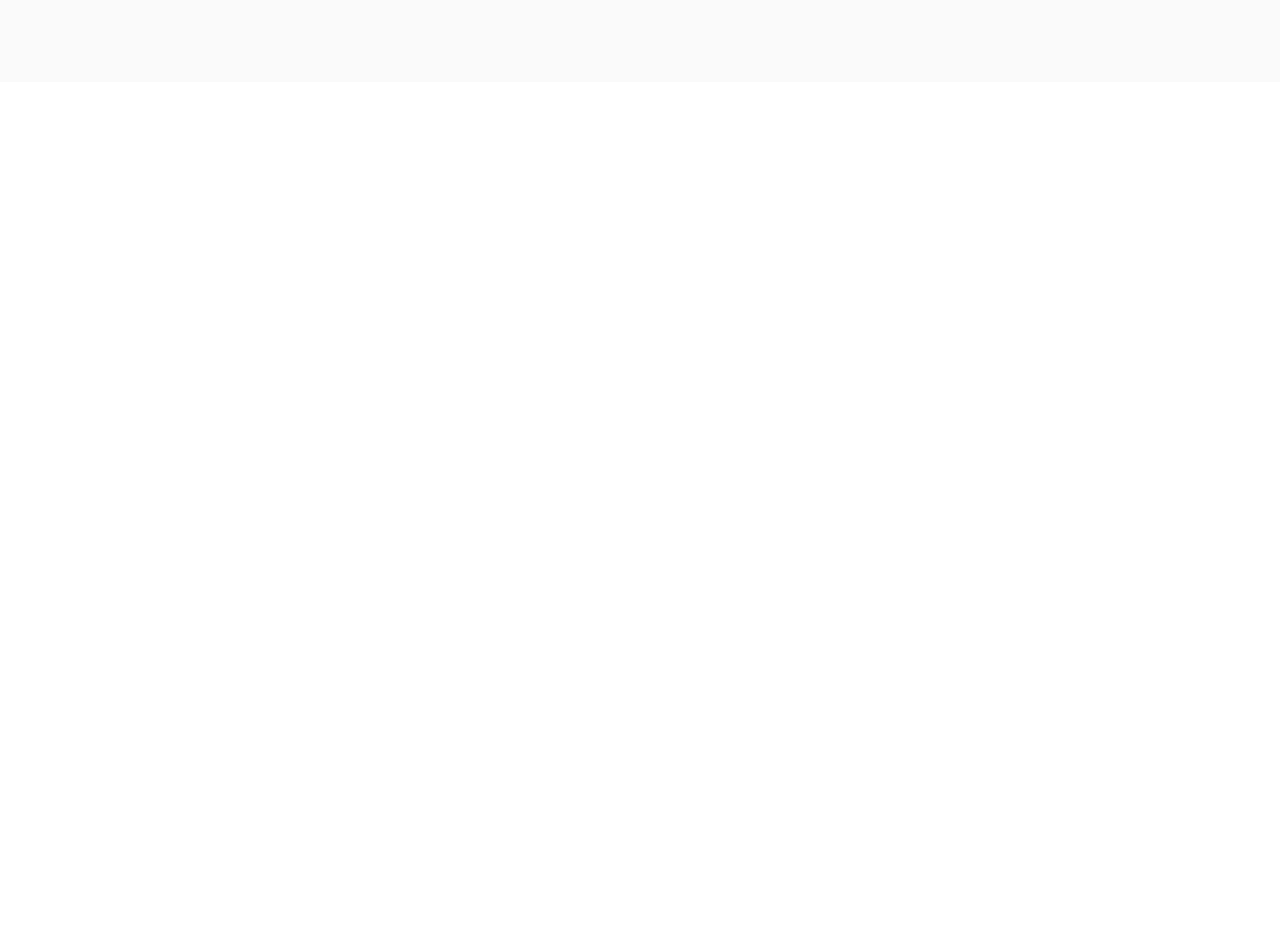
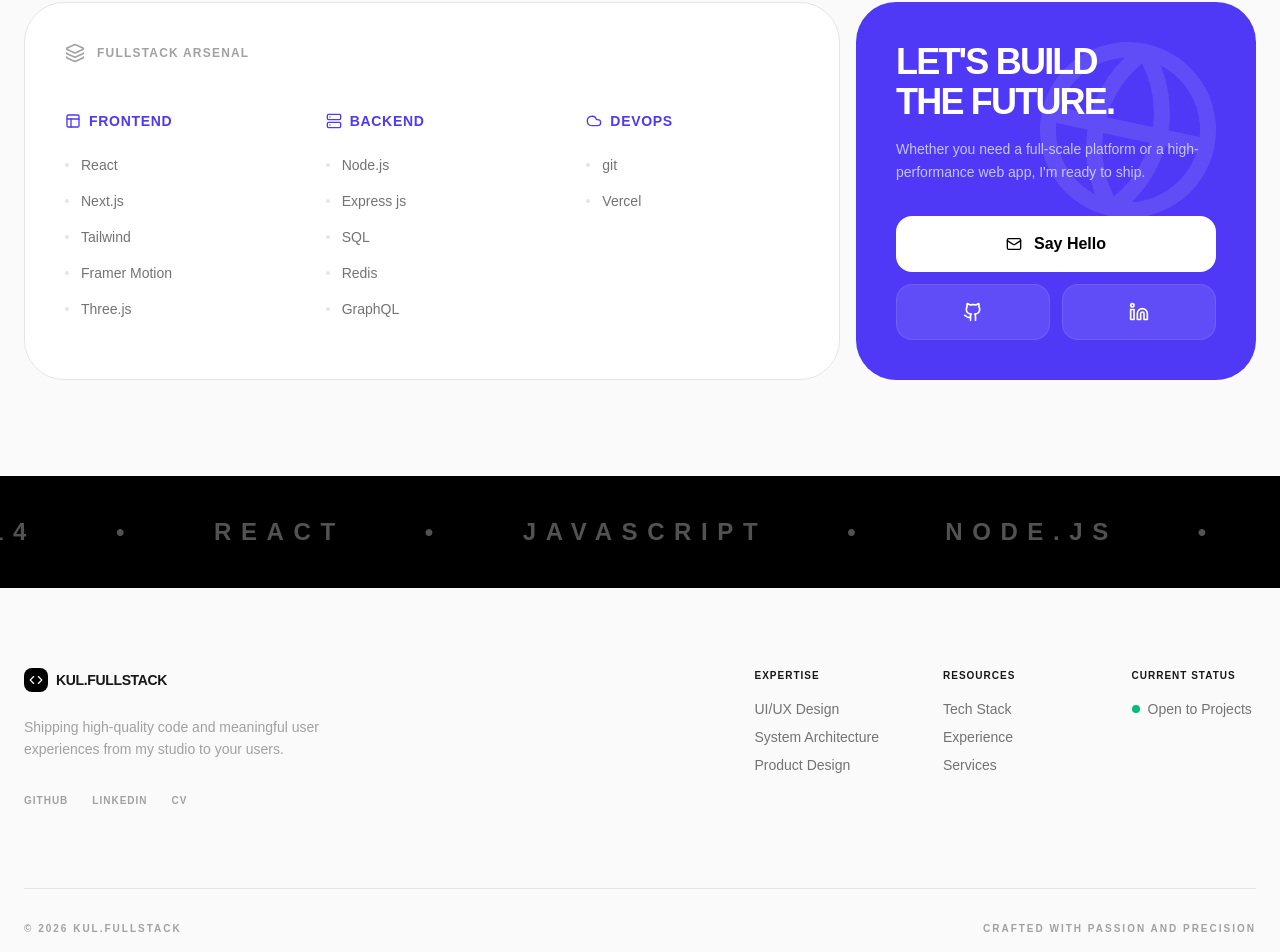
Before and after one commit to kul349/portfolio, a Next.js app: page / in a window 1280 px wide. Shown: the part 1654-2606 px from the top of the page. Before the commit the page ends 1736 px from the top, so only its background shows below. Built offline with nearby package versions, Linux system fonts and the light colour scheme.

Commit message:
adding the footer

```diff
--- a/src/app/page.js
+++ b/src/app/page.js
@@ -98,6 +98,16 @@ const App = () => {
     <div className="min-h-screen bg-[#FAFAFA] text-[#171717] font-sans selection:bg-indigo-600 selection:text-white scroll-smooth">
       <style>
         {`
+        @keyframes marquee {
+          0% { transform: translateX(0); }
+          100% { transform: translateX(-50%); }
+        }
+        .animate-marquee {
+          display: flex;
+          width: 200%;
+          animation: marquee 40s linear infinite;
+        }
+
        .bento-grid{
        display:grid;
        grid-template-columns: repeat(12, 1fr);
@@ -305,8 +315,166 @@ const App = () => {
               ))}
             </div>
           </div>
+
+          {/* stack selector */}
+          <div
+            id="stack"
+            className="col-span-12 lg:col-span-8 bg-white border border-neutral-200 rounded-[2.5rem] p-10 hover:border-neutral-400 transition-colors"
+          >
+            <div className="flex items-center justify-between mb-12">
+              <div className="flex items-center gap-3">
+                <Layers className="w-5 h-5 text-neutral-400" />
+                <span className="text-xs font-bold text-neutral-400 uppercase tracking-widest">
+                  Fullstack Arsenal
+                </span>
+              </div>
+            </div>
+            <div className="grid md:grid-cols-3 gap-12">
+              {fullstackSkills.map((section, i) => (
+                <div key={i}>
+                  <div className="flex items-center gap-2 mb-6 text-indigo-600">
+                    {section.icon}
+                    <h4 className="font-bold text-sm uppercase tracking-wider">
+                      {section.category}
+                    </h4>
+                  </div>
+                  <ul className="space-y-4">
+                    {section.tools.map((tool) => (
+                      <li
+                        key={tool}
+                        className="flex items-center gap-3 text-sm font-medium group cursor-default"
+                      >
+                        <div className="w-1 h-1 bg-neutral-200 rounded-full group-hover:w-4 group-hover:bg-indigo-500 transition-all"></div>
+                        <span className="text-neutral-500 group-hover:text-black transition-colors">
+                          {tool}
+                        </span>
+                      </li>
+                    ))}
+                  </ul>
+                </div>
+              ))}
+            </div>
+          </div>
+
+          <div
+            id="contact"
+            className="col-span-12 lg:col-span-4 bg-indigo-600 rounded-[2.5rem] p-10 text-white flex flex-col justify-between relative overflow-hidden group"
+          >
+            <div className="relative z-10">
+              <h3 className="text-4xl font-black tracking-tighter mb-4 uppercase">
+                Let's Build <br /> The Future.
+              </h3>
+              <p className="text-indigo-100 text-sm leading-relaxed mb-8 opacity-80">
+                Whether you need a full-scale platform or a high-performance web
+                app, I'm ready to ship.
+              </p>
+            </div>
+            <div className="relative z-10 space-y-3">
+              <a
+                href="mailto:karkikulbahadur344@gmail.com"
+                className="w-full h-14 bg-white text-black rounded-2xl font-bold flex items-center justify-center gap-3 hover:scale-[1.02] active:scale-95 transition-all"
+              >
+                <Mail className="w-4 h-4" /> Say Hello
+              </a>
+              <div className="flex gap-3">
+                <a
+                  href="https://github.com/kul349"
+                  className="flex-1 h-14 bg-white/10 rounded-2xl flex items-center justify-center hover:bg-white/20 transition-all border border-white/10"
+                >
+                  <Github className="w-5 h-5" />
+                </a>
+                <a
+                  href="www.linkedin.com/in/kul-karki-2998b3282"
+                  className="flex-1 h-14 bg-white/10 rounded-2xl flex items-center justify-center hover:bg-white/20 transition-all border border-white/10"
+                >
+                  <Linkedin className="w-5 h-5" />
+                </a>
+              </div>
+            </div>
+            <div className="absolute top-0 right-0 p-8 opacity-10 rotate-12 group-hover:rotate-45 transition-transform duration-1000 pointer-events-none">
+              <Globe className="w-48 h-48" />
+            </div>
+          </div>
         </div>
       </main>
+      {/* Ribbon */}
+      <div className="bg-black py-10 overflow-hidden">
+        <div className="animate-marquee items-center gap-20 text-neutral-600 font-black text-2xl uppercase tracking-[0.4em] whitespace-nowrap">
+          <span>Next.js 14</span> <span>•</span> <span>React</span>{" "}
+          <span>•</span>
+          <span>JavaScript</span> <span>•</span> <span>Node.js</span>{" "}
+          <span>•</span>
+          <span>GraphQL</span> <span>•</span> <span>AWS</span> <span>•</span>
+          <span>Tailwind</span> <span>•</span> <span>MySQL</span> <span>•</span>
+          <span>Next.js 14</span> <span>•</span> <span>React</span>{" "}
+          <span>•</span>
+        </div>
+      </div>
+      <footer className="py-20 px-6 bg-neutral-50">
+        <div className="max-w-7xl mx-auto flex flex-col md:flex-row justify-between items-start gap-16">
+          <div className="max-w-xs">
+            <div className="flex items-center gap-2 mb-6">
+              <div className="w-6 h-6 bg-black rounded-lg flex items-center justify-center">
+                <Code className="w-3.5 h-3.5 text-white" />
+              </div>
+              <span className="font-bold text-sm tracking-tight">
+                KUL.FULLSTACK
+              </span>
+            </div>
+            <p className="text-neutral-400 text-sm leading-relaxed mb-8">
+              Shipping high-quality code and meaningful user experiences from my
+              studio to your users.
+            </p>
+            <div className="flex gap-6 text-[10px] font-black uppercase tracking-widest text-neutral-400">
+              <a href="#" className="hover:text-indigo-600 transition-colors">
+                GitHub
+              </a>
+              <a href="#" className="hover:text-indigo-600 transition-colors">
+                LinkedIn
+              </a>
+              <a href="#" className="hover:text-indigo-600 transition-colors">
+                CV
+              </a>
+            </div>
+          </div>
+
+          <div className="grid grid-cols-2 md:grid-cols-3 gap-16">
+            <div className="space-y-4">
+              <h5 className="text-[10px] font-black uppercase tracking-widest text-neutral-900">
+                Expertise
+              </h5>
+              <div className="flex flex-col gap-2 text-sm text-neutral-500">
+                <span>UI/UX Design</span>
+                <span>System Architecture</span>
+                <span>Product Design</span>
+              </div>
+            </div>
+            <div className="space-y-4">
+              <h5 className="text-[10px] font-black uppercase tracking-widest text-neutral-900">
+                Resources
+              </h5>
+              <div className="flex flex-col gap-2 text-sm text-neutral-500">
+                <span>Tech Stack</span>
+                <span>Experience</span>
+                <span>Services</span>
+              </div>
+            </div>
+            <div className="space-y-4">
+              <h5 className="text-[10px] font-black uppercase tracking-widest text-neutral-900">
+                Current Status
+              </h5>
+              <div className="flex items-center gap-2 text-sm text-neutral-500">
+                <span className="w-2 h-2 rounded-full bg-emerald-500"></span>
+                <span>Open to Projects</span>
+              </div>
+            </div>
+          </div>
+        </div>
+        <div className="max-w-7xl mx-auto mt-20 pt-8 border-t border-neutral-200 flex flex-col md:flex-row justify-between items-center gap-4 text-[10px] font-bold text-neutral-400 uppercase tracking-[0.2em]">
+          <span>© 2026 KUL.FULLSTACK</span>
+          <span>Crafted with passion and precision</span>
+        </div>
+      </footer>
     </div>
   );
 };
```
Also changed, not shown: src/app/portfoliosfsa.html (line endings or trailing spaces).
